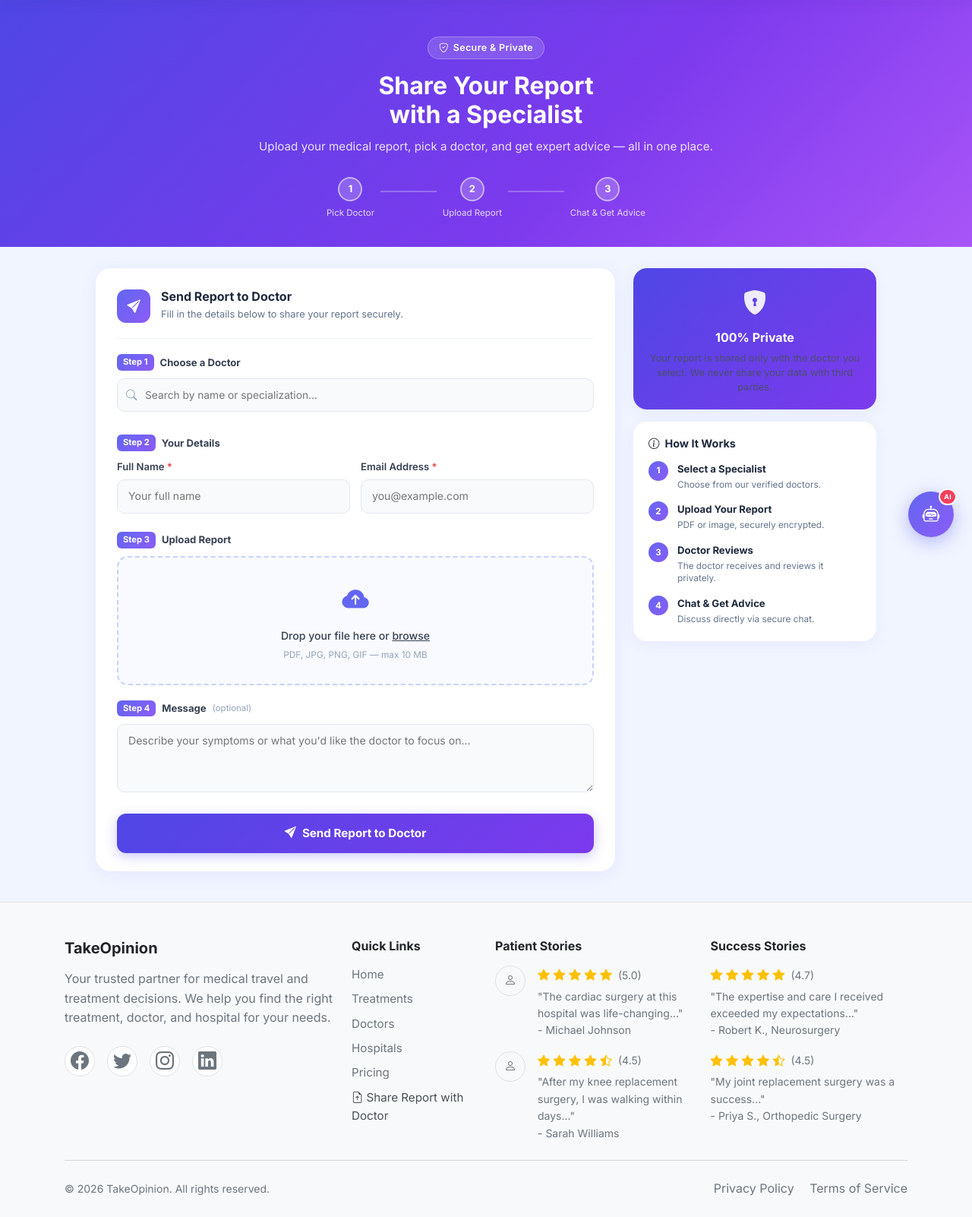
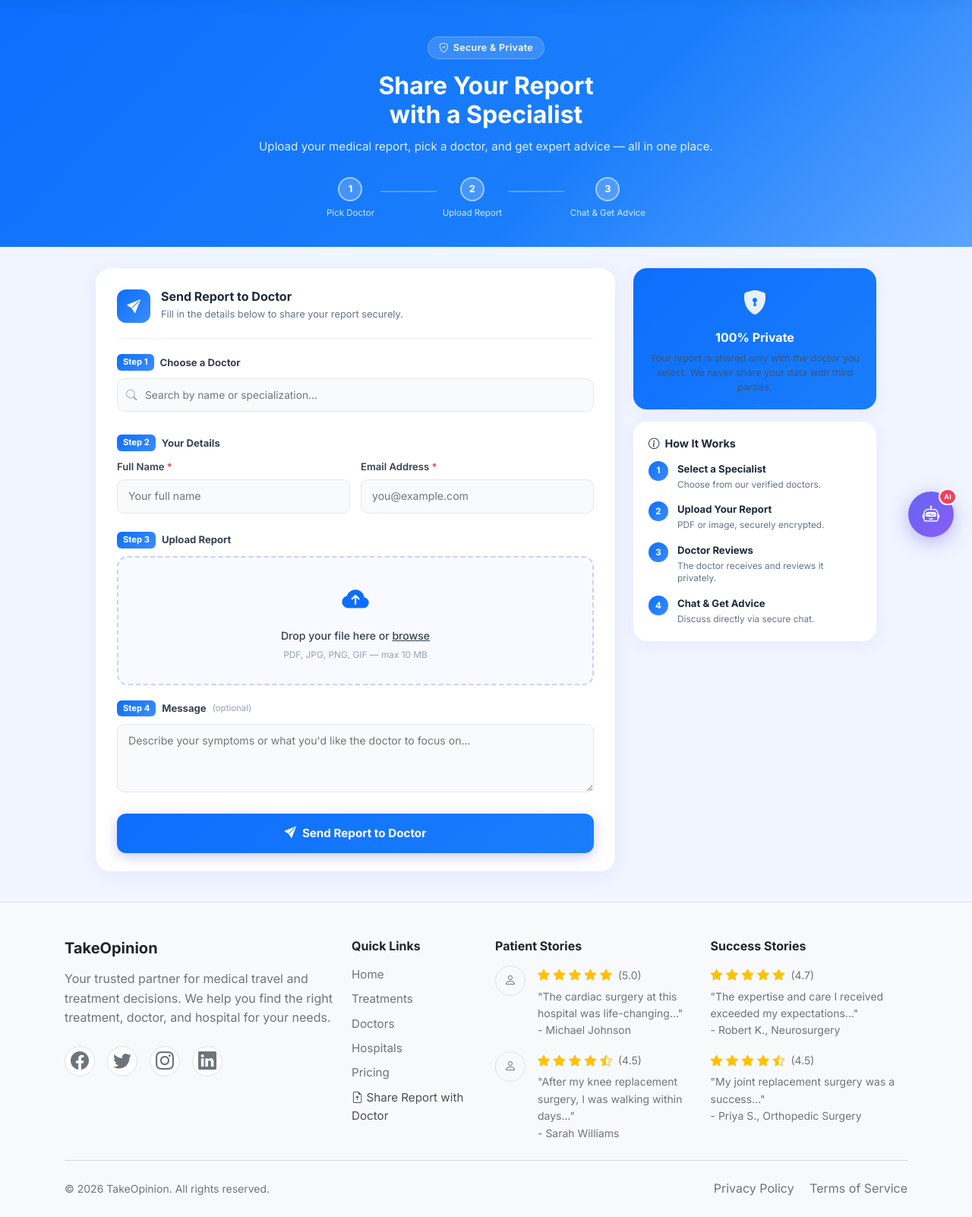
Before and after one commit to Tusharsinghoffical/TakeOpinionclient, a Django app: page /share-report/ in a window 1280 px wide. Shown: the part 69-1671 px from the top of the page at 76% size. Run offline with Django 5.2, Linux system fonts and the light colour scheme; data that the repository does not hold is empty; parts of the project's set-up code (start-up, migrations or seed data) failed here and were passed over.

Commit message:
Change share report page colors from purple to blue

```diff
--- a/shared_reports/templates/shared_reports/share_report.html
+++ b/shared_reports/templates/shared_reports/share_report.html
@@ -165,7 +165,7 @@
 
 /* ── Hero ── */
 .srp-hero {
-  background: linear-gradient(135deg, #4f46e5 0%, #7c3aed 60%, #a855f7 100%);
+  background: linear-gradient(135deg, #0d6efd 0%, #1a7efb 60%, #5ba3ff 100%);
   padding: 48px 24px 36px;
   text-align: center;
   color: #fff;
@@ -224,7 +224,7 @@
 }
 .srp-card-header > i {
   width: 44px; height: 44px; flex-shrink: 0;
-  background: linear-gradient(135deg, #6366f1, #8b5cf6);
+  background: linear-gradient(135deg, #0d6efd, #3b8dfd);
   border-radius: 12px; display: flex; align-items: center;
   justify-content: center; font-size: 1.1rem; color: #fff;
 }
@@ -238,7 +238,7 @@
   margin: 20px 0 10px;
 }
 .srp-section-label span {
-  background: linear-gradient(135deg, #6366f1, #8b5cf6);
+  background: linear-gradient(135deg, #0d6efd, #3b8dfd);
   color: #fff; border-radius: 6px; padding: 2px 8px;
   font-size: 0.7rem; font-weight: 700;
 }
@@ -329,11 +329,11 @@
   cursor: pointer; transition: all .2s; position: relative;
   overflow: hidden; margin-bottom: 4px;
 }
-.srp-dropzone:hover { border-color: #6366f1; background: #ede9fe; }
+.srp-dropzone:hover { border-color: #0d6efd; background: #e7f0ff; }
 .srp-dropzone.has-file { border-color: #10b981; background: #ecfdf5; }
 .srp-dropzone input[type="file"] { position: absolute; inset: 0; opacity: 0; cursor: pointer; width: 100%; height: 100%; }
 .srp-dropzone-inner { padding: 28px 20px; text-align: center; pointer-events: none; }
-.srp-dropzone-icon { font-size: 2.2rem; color: #6366f1; margin-bottom: 8px; }
+.srp-dropzone-icon { font-size: 2.2rem; color: #0d6efd; margin-bottom: 8px; }
 .srp-dropzone.has-file .srp-dropzone-icon { color: #10b981; }
 .srp-dropzone-title { margin: 0 0 4px; font-size: 0.88rem; color: #374151; font-weight: 500; }
 .srp-dropzone-hint  { margin: 0; font-size: 0.74rem; color: #94a3b8; }
@@ -341,7 +341,7 @@
 /* Submit */
 .srp-submit {
   width: 100%; margin-top: 20px; padding: 14px;
-  background: linear-gradient(135deg, #4f46e5, #7c3aed);
+  background: linear-gradient(135deg, #0d6efd, #1a7efb);
   border: none; border-radius: 12px; color: #fff;
   font-size: 0.95rem; font-weight: 700; cursor: pointer;
   display: flex; align-items: center; justify-content: center;
@@ -364,7 +364,7 @@
 }
 
 /* Privacy card */
-.srp-privacy-card { background: linear-gradient(135deg, #4f46e5, #7c3aed); color: #fff; text-align: center; }
+.srp-privacy-card { background: linear-gradient(135deg, #0d6efd, #1a7efb); color: #fff; text-align: center; }
 .srp-privacy-icon { font-size: 2rem; display: block; margin-bottom: 10px; opacity: .9; }
 .srp-privacy-card h4 { color: #fff; justify-content: center; font-size: 1rem; margin-bottom: 8px; }
 .srp-privacy-card p  { margin: 0; font-size: 0.8rem; opacity: .85; line-height: 1.5; }
@@ -374,7 +374,7 @@
 .srp-how-item { display: flex; gap: 12px; align-items: flex-start; }
 .srp-how-num {
   width: 26px; height: 26px; flex-shrink: 0;
-  background: linear-gradient(135deg, #6366f1, #8b5cf6);
+  background: linear-gradient(135deg, #0d6efd, #3b8dfd);
   border-radius: 50%; display: flex; align-items: center;
   justify-content: center; font-size: 0.72rem; font-weight: 700; color: #fff;
 }
```
Also changed, not shown: other parts of shared_reports/templates/shared_reports/share_report.html (+14 -14 lines), shared_reports/templates/shared_reports/report_chat.html (+12 -12 lines).
